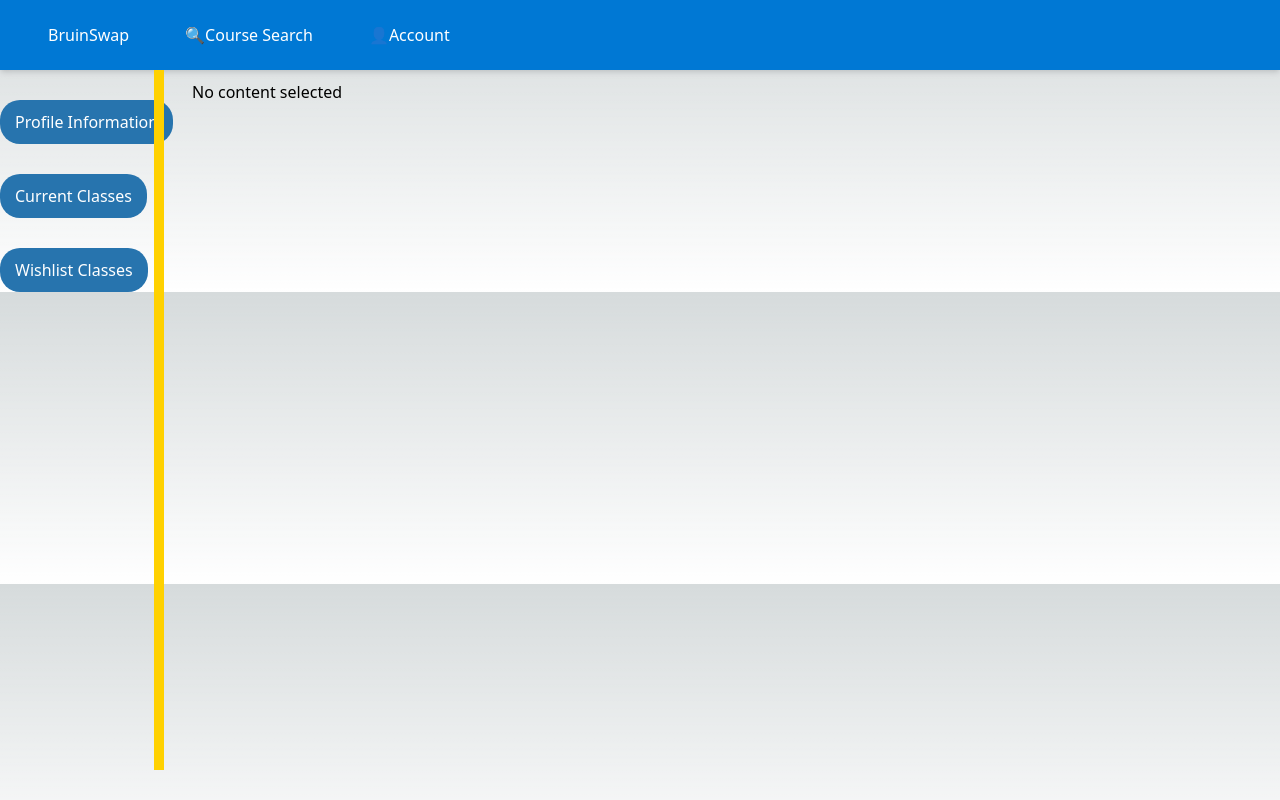
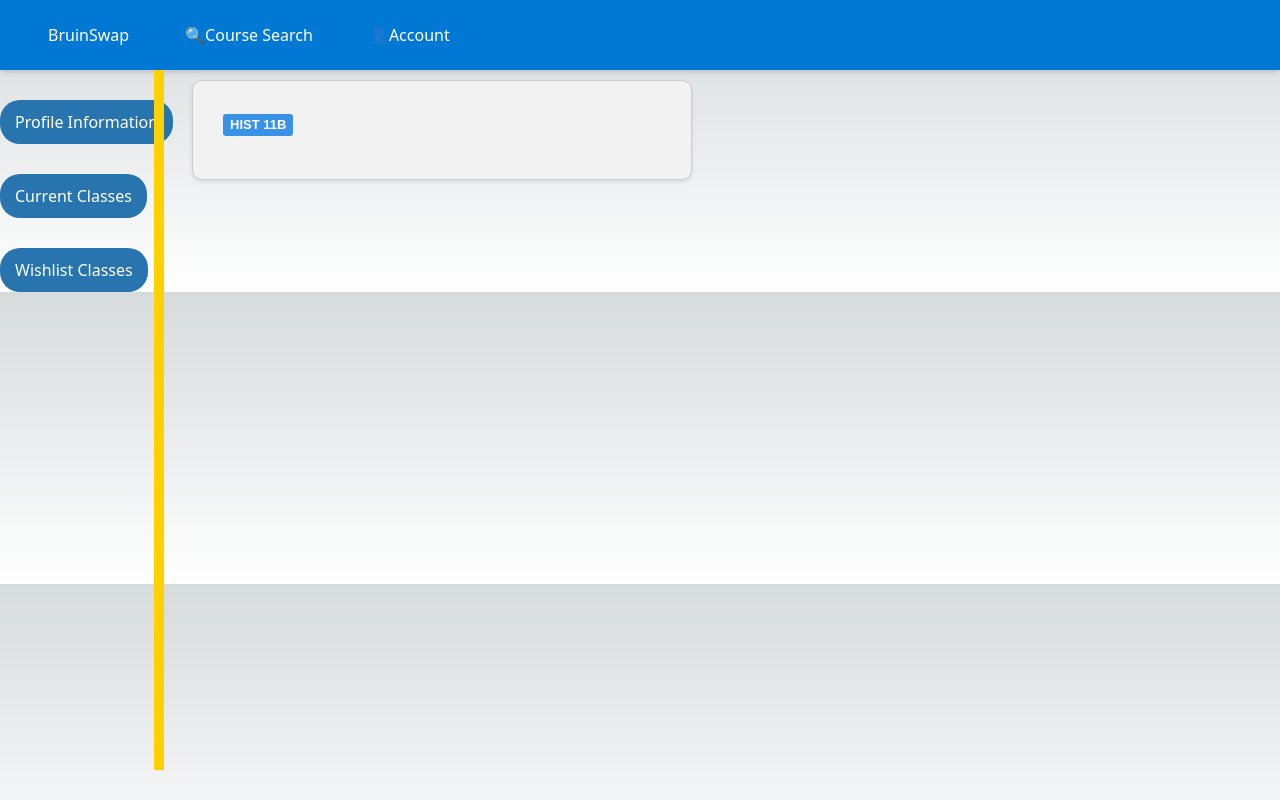
Before and after one commit to visyat/bruin-swap, a Next.js app: page /account in a window 1280 px wide. Both pictures are taken after a click on the button "Current Classes". Built offline with nearby package versions, Linux system fonts and the light colour scheme.

Commit message:
added card feature for current classes implementation

```diff
--- a/pages/account.tsx
+++ b/pages/account.tsx
@@ -55,7 +55,17 @@ const Account = () => {
         </div>
       </div>
     );
-  } else {
+  }
+
+  else if(output === 'Current Classes'){
+    content = (
+      <div className={styles.courseCard}>
+        <div className={styles.courseName}>HIST 11B</div>
+      </div>
+    );
+  }
+
+  else {
     content = <div>No content selected</div>;
   }
 
--- a/styles/Account.module.css
+++ b/styles/Account.module.css
@@ -24,8 +24,6 @@
     margin-top: 10px
 }
 
-
-
 .currentButton{
     background-color: #2774AE;
     color: white;
@@ -39,6 +37,28 @@
 .currentButton:hover {
     background-color: #FFD100;
     cursor: pointer;
+}
+
+.courseCard {
+    background-color: #f2f2f2; /* Gray background color */
+    padding: 30px; /* Adjust padding as needed */
+    border-radius: 10px; /* Add rounded corners */
+    border: 1px solid #ccc; /* Add border for visual separation */
+    box-shadow: 0 2px 4px rgba(0, 0, 0, 0.1); /* Add shadow for depth */
+    height: 100px;
+    width: 500px;
+}
+.courseName{
+
+    font-family: "Muli",sans-serif;
+  display: inline-block;
+  padding: 1px 7px;
+  color: #ffffffff;
+  font-weight: bold;
+  font-size: 13px;
+  background-color: #3992e5ff;
+  border-radius: 3px;
+  margin-bottom: 8px;
 }
 
 .wishlistButton{
```
